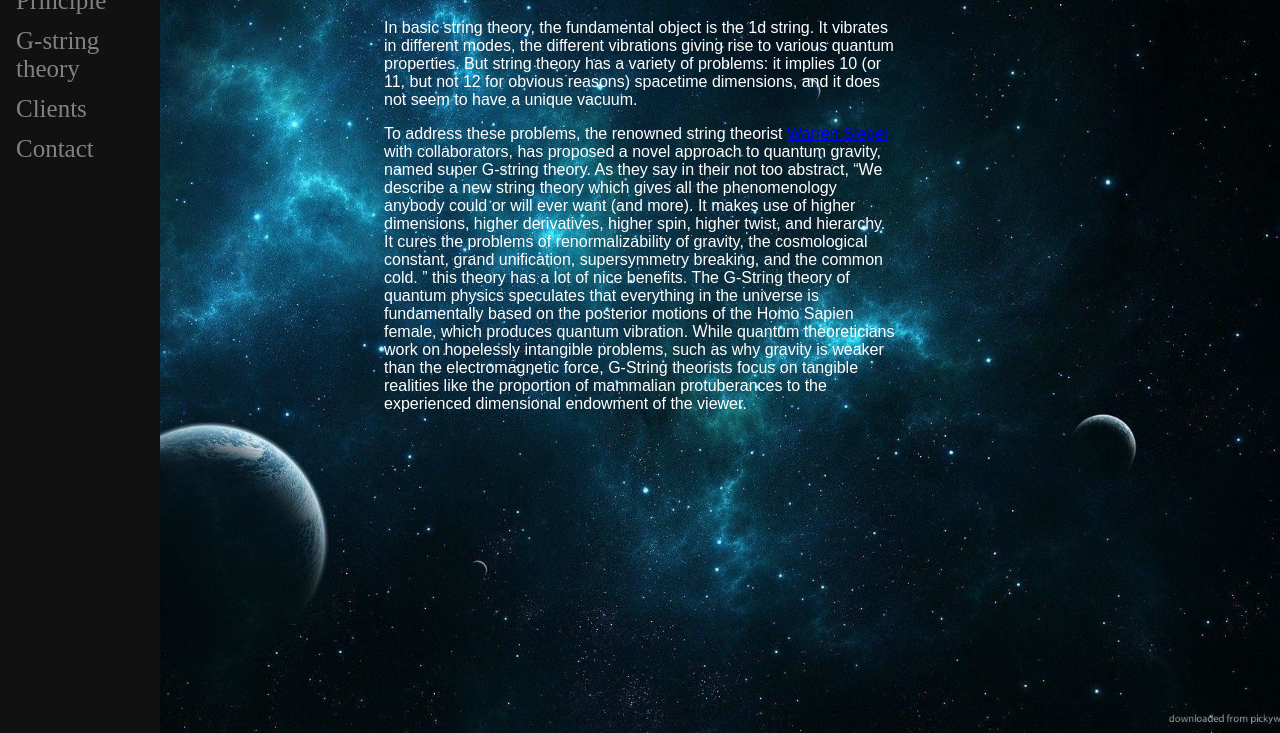
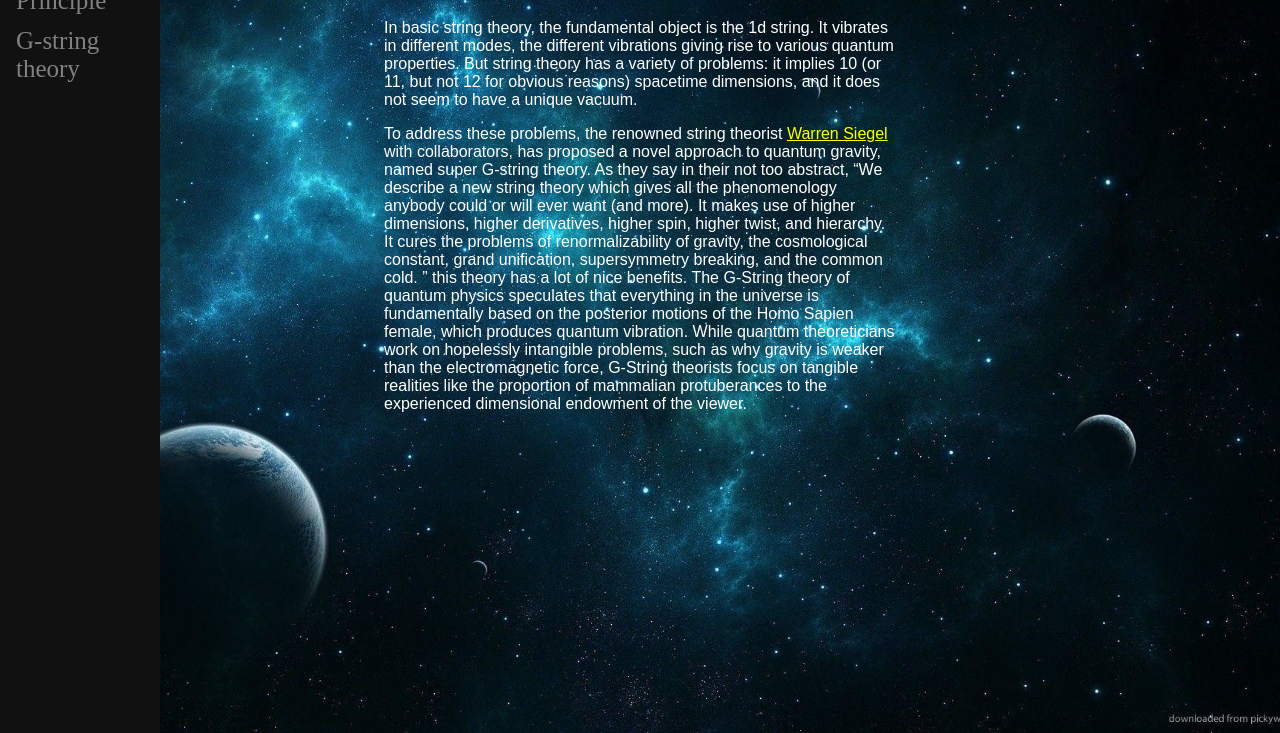
Before and after one commit to AngelicaHarryson/GroupProject, a plain HTML site: page Gstring.html in a window 1280 px wide. Shown: the part 67-800 px from the top of the page. Drawn offline with Linux system fonts and the light colour scheme.

Commit message:
Remove unused links

```diff
--- a/Gstring.html
+++ b/Gstring.html
@@ -13,8 +13,7 @@
     <div class="sidenav">
         <a href="Holographic.html">Holographic Principle</a>
         <a href="Gstring.html">G-string theory</a>
-        <a href="#">Clients</a>
-        <a href="#">Contact</a>
+
       </div>
 
       <!-- Page content -->
--- a/styles.css
+++ b/styles.css
@@ -15,6 +15,9 @@ p{
 h1{
     font-family: Georgia;
     color: white;
+}
+a{
+    color: yellow;
 }
 
 
```
Also changed, not shown: Holographic.html (+1 -2 lines), index.html (+1 -2 lines).
